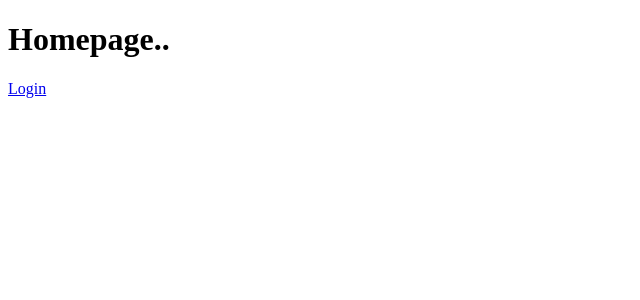
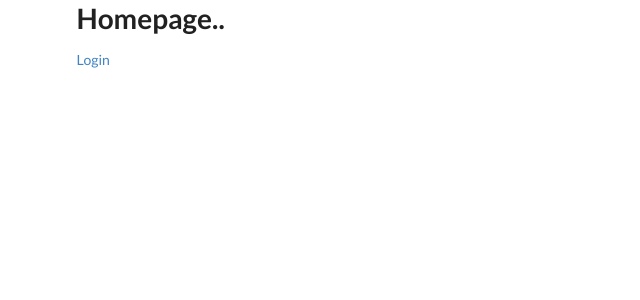
Before and after one commit to Andaeiii/BkServiceApp, a React (Create React App) app: page / in a window 1280 px wide. Shown: the top 300 px of the page, without its empty margins (0-640 px from the left). Built offline with nearby package versions, Linux system fonts and the light colour scheme.

Commit message:
Semantic Ui-Setup..

```diff
--- a/package.json
+++ b/package.json
@@ -11,6 +11,8 @@
     "react-router": "^5.2.0",
     "react-router-dom": "^5.2.0",
     "react-scripts": "4.0.1",
+    "semantic-ui-css": "^2.4.1",
+    "semantic-ui-react": "^2.0.1",
     "web-vitals": "^0.2.4"
   },
   "scripts": {
--- a/src/App.js
+++ b/src/App.js
@@ -4,9 +4,11 @@
 import HomePage from './components/pages/HomePage';
 import LoginPage from './components/pages/LoginPage';
 
-const App = () => <div>
-    <Route path="/" exact component={HomePage} />
-    <Route path="/login" exact component={LoginPage} />
-</div>
+const App = () => (
+    <div className="ui container">
+        <Route path="/" exact component={HomePage} />
+        <Route path="/login" exact component={LoginPage} />
+    </div>
+);
 
 export default App;
--- a/src/index.js
+++ b/src/index.js
@@ -1,8 +1,12 @@
 import React from 'react';
 import ReactDOM from "react-dom";
 import { BrowserRouter } from 'react-router-dom';
+import 'semantic-ui-css/semantic.min.css';      // add semantic ui-css here...
 import App from "./App";
 import reportWebVitals from './reportWebVitals';
+
+//enclose the app component in browser router
+//to make the router available within the application...
 
 ReactDOM.render(
   <BrowserRouter>
```
Also changed, not shown: 2 other files (tests, documents, lock files or other folders).
